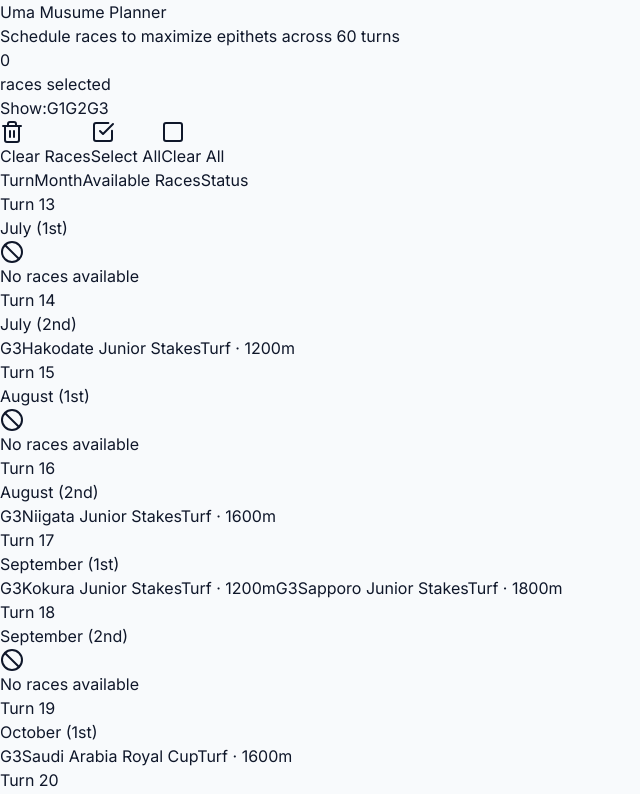
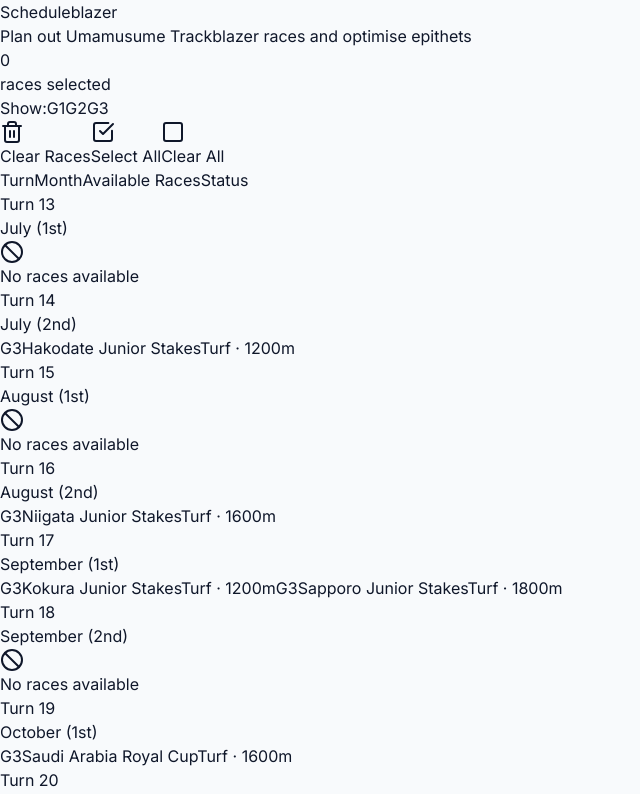
Before and after one commit to kilowatt3406/trackblazer, a React (Vite) app: page / in a window 1280 px wide. Shown: the top 794 px of the page, without its empty margins (0-640 px from the left). Built offline with nearby package versions, Linux system fonts and the light colour scheme.

Commit message:
tweak header

```diff
--- a/src/App.tsx
+++ b/src/App.tsx
@@ -35,10 +35,10 @@
             <div className="flex items-start justify-between">
               <div>
                 <h1 className="text-2xl font-semibold text-slate-900 tracking-tight">
-                  Uma Musume Planner
+                  Scheduleblazer
                 </h1>
                 <p className="text-sm text-slate-500 mt-1">
-                  Schedule races to maximize epithets across 60 turns
+                  Plan out Umamusume Trackblazer races and optimise epithets
                 </p>
               </div>
 
```
